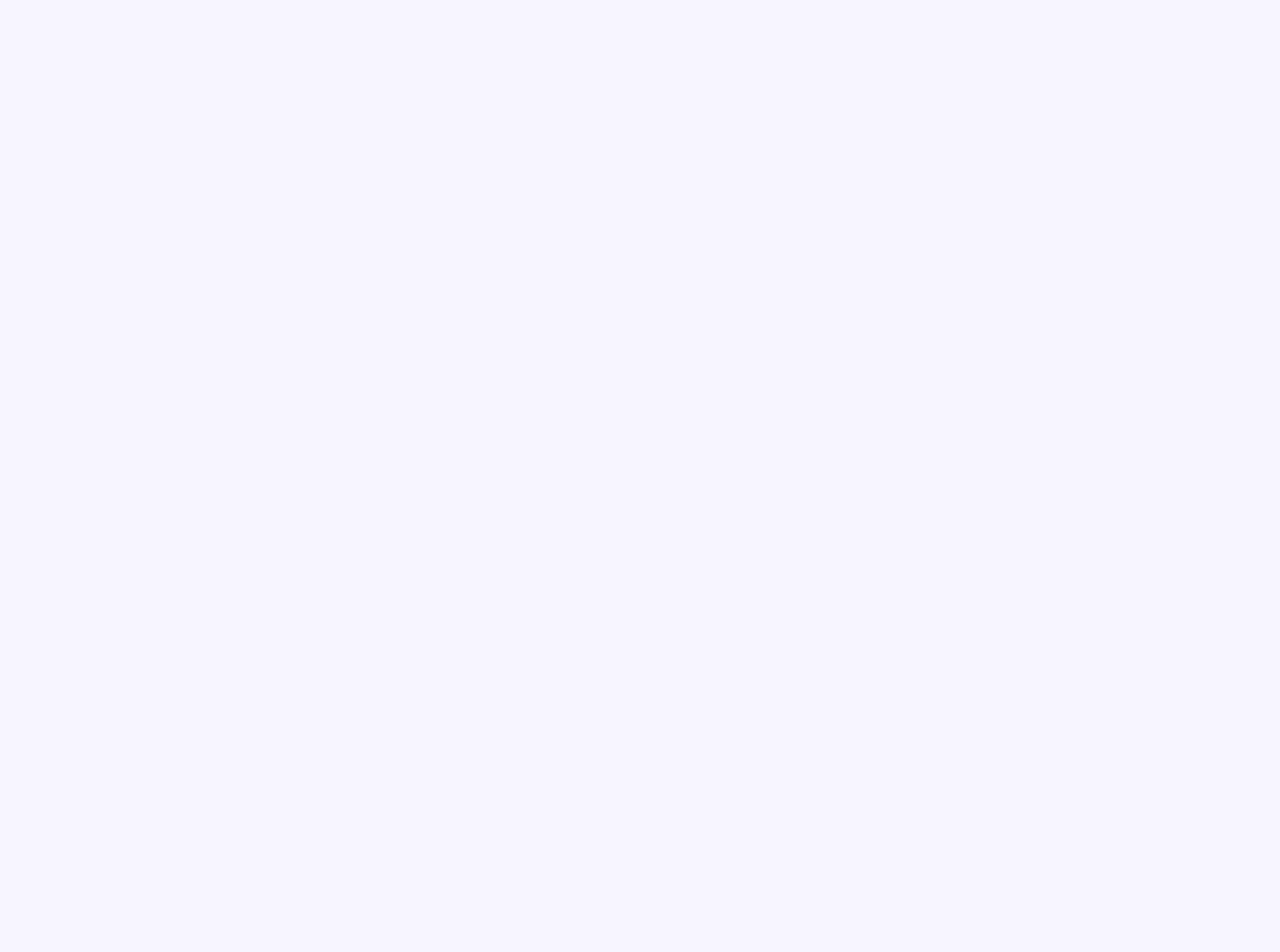
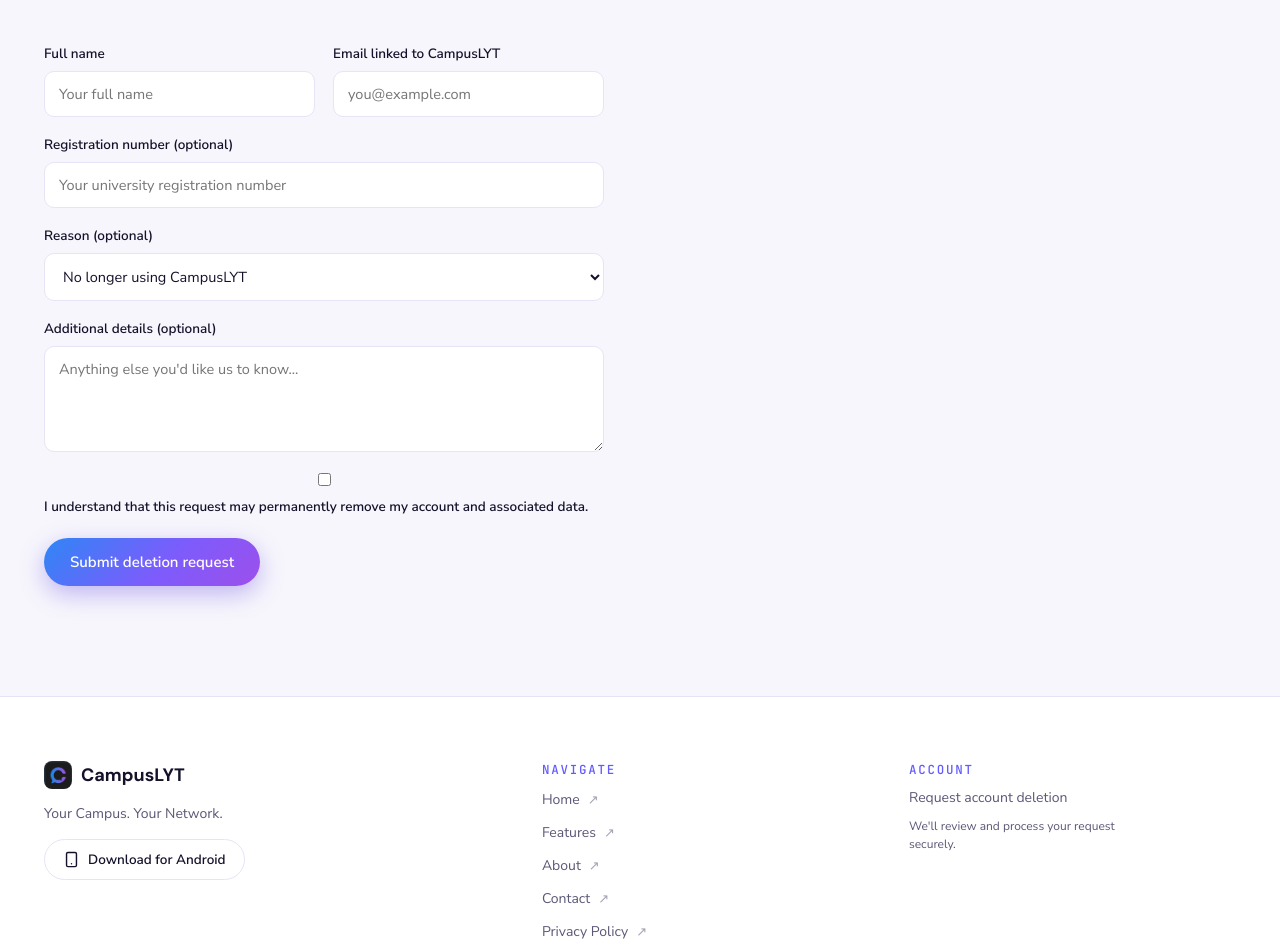
Before and after one commit to ManasXakistis/campuslytmobileweb, a React (Vite) app: page /delete-account in a window 1280 px wide. Before the commit this address had no page. Shown: the part 400-1352 px from the top of the page. Before the commit the page ends 800 px from the top, so only its background shows below. Built offline with nearby package versions, Linux system fonts and the light colour scheme.

Commit message:
Added some new features

```diff
--- a/src/App.jsx
+++ b/src/App.jsx
@@ -15,6 +15,7 @@
 import Privacy from './pages/Privacy';
 import Terms from './pages/Terms';
 import CommunityGuidelines from './pages/CommunityGuidelines';
+import DeleteAccount from './pages/DeleteAccount';
 
 // Admin routes are code-split: charting/CMS code only ships to visitors who
 // actually navigate to /admin, keeping the public marketing bundle lean.
@@ -44,6 +45,7 @@
           <Route path="/privacy" element={<PublicLayout><Privacy /></PublicLayout>} />
           <Route path="/terms" element={<PublicLayout><Terms /></PublicLayout>} />
           <Route path="/community-guidelines" element={<PublicLayout><CommunityGuidelines /></PublicLayout>} />
+          <Route path="/delete-account" element={<PublicLayout><DeleteAccount /></PublicLayout>} />
 
           <Route
             path="/admin/login"
--- a/src/components/Footer.css
+++ b/src/components/Footer.css
@@ -63,3 +63,9 @@
     font-size: 11.5px;
   }
 }
+
+.footer__link-row { display:flex; align-items:center; gap:8px; width:fit-content; }
+.footer__link-row a:first-child { padding:2px 0; }
+.footer__new-tab { opacity:.55; font-size:13px !important; transition:opacity .2s ease, transform .2s ease; }
+.footer__link-row:hover .footer__new-tab { opacity:1; transform:translate(1px,-1px); }
+.footer__account-note { font-size:12px; max-width:210px; line-height:1.5; }
--- a/src/components/Footer.jsx
+++ b/src/components/Footer.jsx
@@ -1,6 +1,5 @@
 import { Link } from 'react-router-dom';
-import { brand } from '../content/websiteContent';
-import { footerLinks } from '../content/websiteContent';
+import { brand, footerLinks } from '../content/websiteContent';
 import DownloadButton from './DownloadButton';
 import logo from '../assets/logo.png';
 import './Footer.css';
@@ -20,20 +19,31 @@
         <nav className="footer__nav" aria-label="Footer">
           <span className="eyebrow">Navigate</span>
           {footerLinks.navigation.map((l) => (
-            <Link key={l.label} to={l.href}>{l.label}</Link>
+            <div className="footer__link-row" key={l.label}>
+              <Link to={l.href}>{l.label}</Link>
+              <Link
+                className="footer__new-tab"
+                to={l.href}
+                target="_blank"
+                rel="noopener noreferrer"
+                aria-label={`Open ${l.label} in a new tab`}
+                title="Open in new tab"
+              >
+                ↗
+              </Link>
+            </div>
           ))}
         </nav>
 
-        {footerLinks.social.length > 0 && (
-          <div className="footer__social">
-            <span className="eyebrow">Follow</span>
-            {footerLinks.social.map((s) => (
-              <a key={s.label} href={s.href} target="_blank" rel="noopener noreferrer">{s.label}</a>
-            ))}
-          </div>
-        )}
+        <div className="footer__social">
+          <span className="eyebrow">Account</span>
+          <Link to="/delete-account">Request account deletion</Link>
+          <p className="footer__account-note">We'll review and process your request securely.</p>
+          {footerLinks.social.map((s) => (
+            <a key={s.label} href={s.href} target="_blank" rel="noopener noreferrer">{s.label}</a>
+          ))}
+        </div>
       </div>
-
       <div className="container footer__bottom">
         <p>© {new Date().getFullYear()} {brand.name}. All rights reserved.</p>
       </div>
--- a/src/content/websiteContent.js
+++ b/src/content/websiteContent.js
@@ -193,6 +193,7 @@
     { label: 'Privacy Policy', href: '/privacy' },
     { label: 'Terms', href: '/terms' },
     { label: 'Community Guidelines', href: '/community-guidelines' },
+    { label: 'Delete Account', href: '/delete-account' },
   ],
   // Only include a social link here once the account actually exists.
   social: [
--- /dev/null
+++ b/src/pages/DeleteAccount.jsx
@@ -0,0 +1,35 @@
+import Seo from '../components/Seo';
+import './StaticPage.css';
+import './Contact.css';
+
+export default function DeleteAccount() {
+  return (
+    <>
+      <Seo title="Delete Account" description="Request deletion of your CampusLYT account and associated data." path="/delete-account" />
+      <header className="page-hero">
+        <div className="container">
+          <span className="eyebrow">Account request</span>
+          <h1>Request account deletion</h1>
+          <p>Submit your request and our team will verify the account before processing the deletion.</p>
+        </div>
+      </header>
+      <section className="section static-page">
+        <div className="container">
+          <form action="https://formsubmit.co/campuslyt@gmail.com" method="POST" className="contact__form">
+            <input type="hidden" name="_subject" value="CampusLYT Account Deletion Request" />
+            <input type="hidden" name="_captcha" value="false" />
+            <div className="contact__row">
+              <label>Full name<input required type="text" name="name" placeholder="Your full name" /></label>
+              <label>Email linked to CampusLYT<input required type="email" name="email" placeholder="you@example.com" /></label>
+            </div>
+            <label>Registration number (optional)<input type="text" name="registration_number" placeholder="Your university registration number" /></label>
+            <label>Reason (optional)<select name="reason"><option value="No longer using CampusLYT">No longer using CampusLYT</option><option value="Privacy concern">Privacy concern</option><option value="Created another account">Created another account</option><option value="Other">Other</option></select></label>
+            <label>Additional details (optional)<textarea name="details" rows={4} placeholder="Anything else you'd like us to know..." /></label>
+            <label className="delete-confirm"><input required type="checkbox" name="confirmation" value="I confirm that I want my account deletion request processed" /> <span>I understand that this request may permanently remove my account and associated data.</span></label>
+            <button className="btn btn-primary" type="submit">Submit deletion request</button>
+          </form>
+        </div>
+      </section>
+    </>
+  );
+}
--- a/src/styles/global.css
+++ b/src/styles/global.css
@@ -1,4 +1,4 @@
-@import url('https://fonts.googleapis.com/css2?family=Space+Grotesk:wght@500;600;700&family=Inter:wght@400;500;600;700&family=JetBrains+Mono:wght@400;500&display=swap');
+@import url('https://fonts.googleapis.com/css2?family=DM+Sans:wght@500;600;700&family=Nunito+Sans:wght@400;500;600;700&family=JetBrains+Mono:wght@400;500&display=swap');
 @import './theme.css';
 
 * { box-sizing: border-box; }
--- a/src/styles/theme.css
+++ b/src/styles/theme.css
@@ -1,14 +1,14 @@
 :root {
   /* Palette sampled directly from the CampusLYT app logo: blue -> violet -> magenta */
-  --primary: #7C5CFC;
-  --primary-dark: #5433D9;
+  --primary: #635BFF;
+  --primary-dark: #4F46C8;
   --secondary: #2E86F5;
-  --accent: #B347E0;
+  --accent: #A855F7;
   --success: #33C481;
   --danger: #FF5C7A;
 
-  --font-display: 'Space Grotesk', 'Segoe UI', sans-serif;
-  --font-body: 'Inter', 'Segoe UI', sans-serif;
+  --font-display: 'DM Sans', 'Segoe UI', sans-serif;
+  --font-body: 'Nunito Sans', 'Segoe UI', sans-serif;
   --font-mono: 'JetBrains Mono', ui-monospace, monospace;
 
   --radius-sm: 10px;
```
